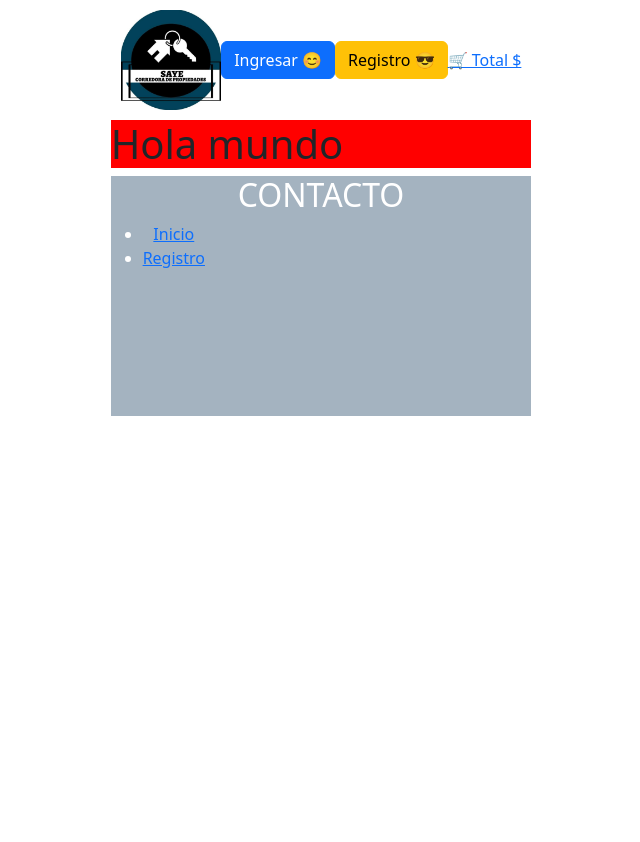
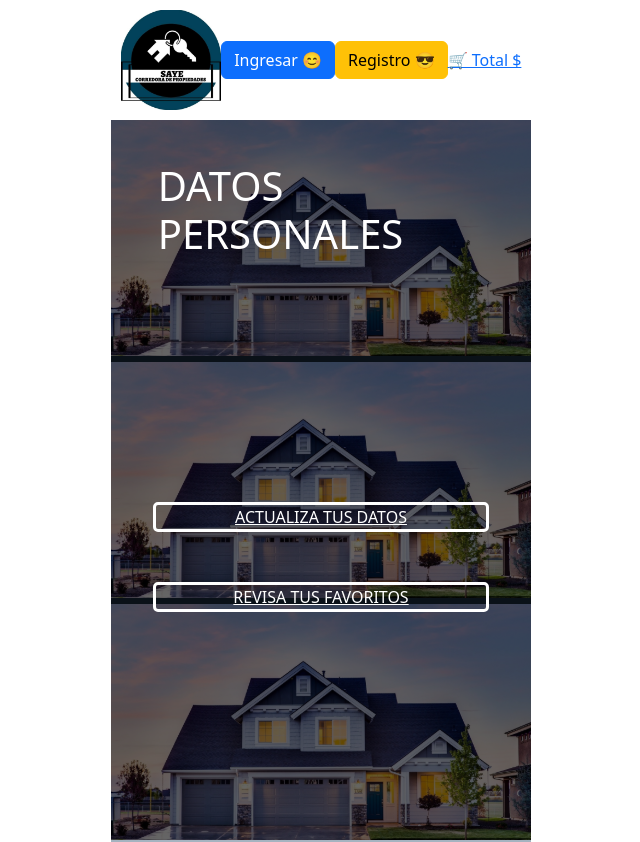
Before and after one commit to SamirCasis/PROYECTOFINAL-G51-PRESENTACION, a React (Vite) app in the folder CLIENT/: page /private in a window 1280 px wide. Shown: the top 842 px of the page, without its empty margins (319-959 px from the left). Before the commit the page ends 800 px from the top, so only its background shows below. Built offline with nearby package versions, Linux system fonts and the light colour scheme.

Commit message:
agregando views

```diff
--- a/CLIENT/src/components/Logued.css
+++ b/CLIENT/src/components/Logued.css
@@ -1,3 +1,36 @@
-.h1Logued {
-    background-color: red;
+.userMain {
+    background-image: url(/imgregistro.jpg);
+    background-size: contain;
+    background-position: center;
+    background-repeat: space;
+    background-color: rgb(25, 42, 61);
+    min-height: 90vh;
+    display: flex;
 }
+
+.userPanel {
+    background-color: rgba(0, 0, 0, 0.6);
+    padding: 10%;
+    position: relative;
+    display: grid;
+    flex-direction: column;
+    justify-content: space-evenly;
+}
+
+.userPanel h1 {
+    color: white;
+    margin-left: 5px;
+}
+
+.userPanel article {
+    display: flex;
+    flex-direction: column;
+}
+
+.userPanel .options {
+    color: white;
+    text-align: center;
+    border: solid;
+    border-radius: 5px;
+    margin-top: 50px;
+}
--- a/CLIENT/src/components/Logued.jsx
+++ b/CLIENT/src/components/Logued.jsx
@@ -1,9 +1,21 @@
 import React from 'react'
 import './Logued.css'
+import { Link } from 'react-router-dom'
 
 const Logued = () => {
   return (
-    <h1 className='h1Logued'>Hola mundo</h1>
+    <main className='userMain'>
+<section className='userPanel'>
+    <h1>DATOS PERSONALES</h1>
+   <article>
+        <Link className='options'>ACTUALIZA TUS DATOS</Link>
+        <Link className='options'>REVISA TUS FAVORITOS</Link>
+   </article>
+</section>
+<section>
+
+</section>
+    </main>
   )
 }
 
```
